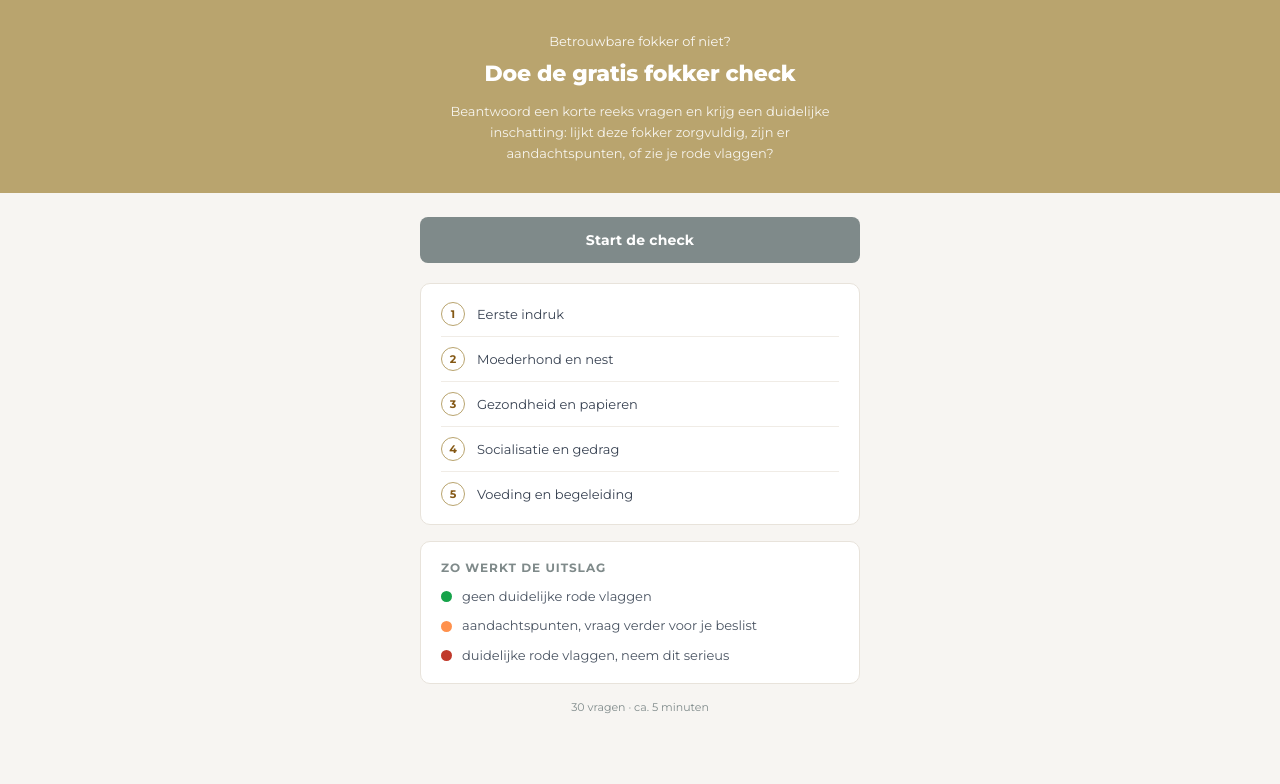
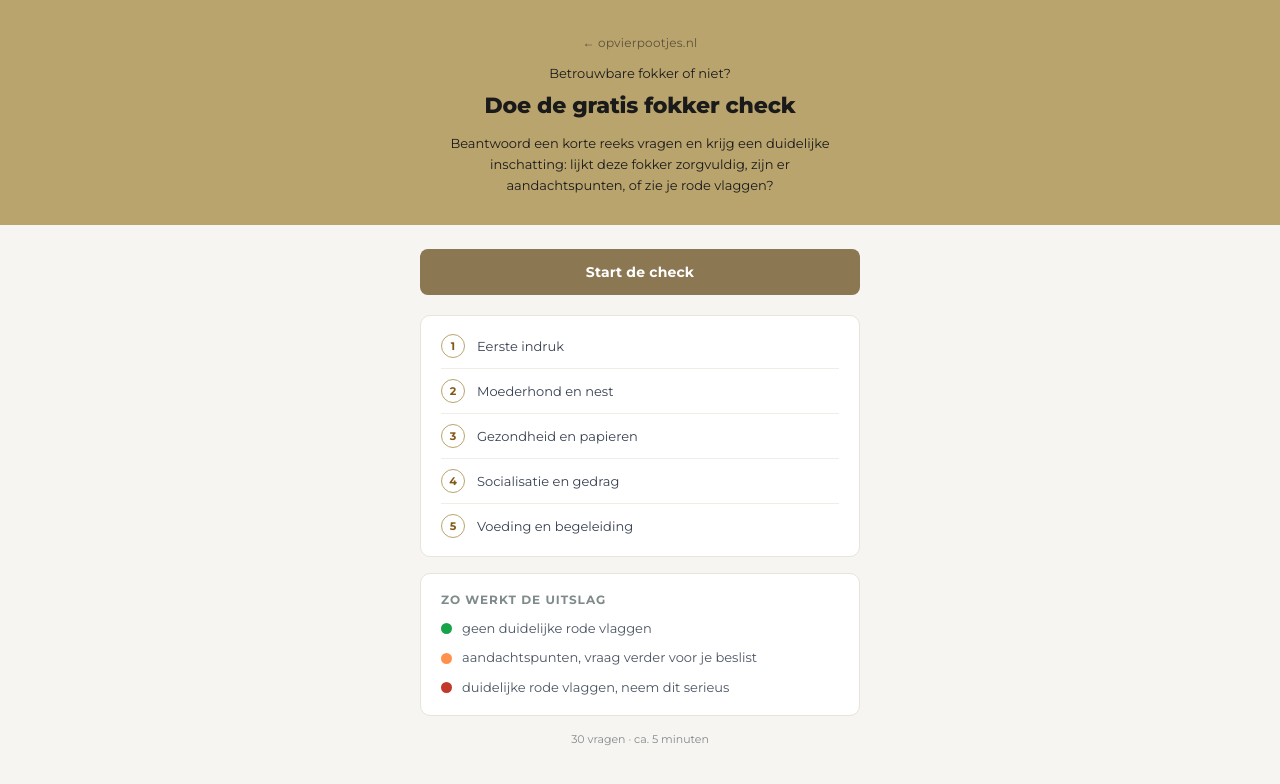
Before and after one commit to opvierpootjes-web/fokkercheck, a React (Vite) app: page / in a window 1280 px wide. Shown: the top 784 px of the page. Built offline with nearby package versions, Linux system fonts and the light colour scheme.

Commit message:
headertekst zwart, knoppen wit

```diff
--- a/src/App.jsx
+++ b/src/App.jsx
@@ -328,15 +328,18 @@ function StartScreen({ onStart }) {
   return (
     <div style={{ minHeight: '100vh', background: '#f7f5f2', fontFamily: 'Montserrat, Helvetica Neue, Arial, sans-serif', color: C.dark }}>
       <div style={{ background: C.copperLight, padding: '32px 28px 28px', textAlign: 'center' }}>
-        <p style={{ margin: '0 0 8px', fontSize: 13, color: 'rgba(255,255,255,0.92)', lineHeight: 1.5 }}>Betrouwbare fokker of niet?</p>
-        <h1 style={{ margin: '0 0 14px', fontSize: 22, fontWeight: 800, color: '#fff', letterSpacing: '-0.01em' }}>Doe de gratis fokker check</h1>
-        <p style={{ margin: 0, fontSize: 13, color: 'rgba(255,255,255,0.88)', lineHeight: 1.65, maxWidth: 380, marginLeft: 'auto', marginRight: 'auto' }}>
+        <a href="https://www.opvierpootjes.nl" style={{ display: 'inline-block', marginBottom: 14, fontSize: 12, color: 'rgba(0,0,0,0.5)', textDecoration: 'none', letterSpacing: '0.02em' }}>
+          ← opvierpootjes.nl
+        </a>
+        <p style={{ margin: '0 0 8px', fontSize: 13, color: '#1a1a1a', lineHeight: 1.5 }}>Betrouwbare fokker of niet?</p>
+        <h1 style={{ margin: '0 0 14px', fontSize: 22, fontWeight: 800, color: '#1a1a1a', letterSpacing: '-0.01em' }}>Doe de gratis fokker check</h1>
+        <p style={{ margin: 0, fontSize: 13, color: '#1a1a1a', lineHeight: 1.65, maxWidth: 380, marginLeft: 'auto', marginRight: 'auto' }}>
           Beantwoord een korte reeks vragen en krijg een duidelijke inschatting: lijkt deze fokker zorgvuldig, zijn er aandachtspunten, of zie je rode vlaggen?
         </p>
       </div>
       <div style={{ padding: '24px 20px 48px', maxWidth: 480, margin: '0 auto' }}>
         <button onClick={onStart}
-          style={{ fontFamily: 'inherit', display: 'block', width: '100%', background: C.grey, color: '#fff', fontSize: 14, fontWeight: 700, padding: '14px 24px', borderRadius: 8, border: 'none', cursor: 'pointer', marginBottom: 20, letterSpacing: '0.01em', transition: 'opacity 0.2s' }}
+          style={{ fontFamily: 'inherit', display: 'block', width: '100%', background: '#8b7752', color: '#fff', fontSize: 14, fontWeight: 700, padding: '14px 24px', borderRadius: 8, border: 'none', cursor: 'pointer', marginBottom: 20, letterSpacing: '0.01em', transition: 'opacity 0.2s' }}
           onMouseOver={e => e.currentTarget.style.opacity = '0.85'} onMouseOut={e => e.currentTarget.style.opacity = '1'}>
           Start de check
         </button>
@@ -376,7 +379,7 @@ function ThemeScreen({ theme, idx, total, answers, onAns, onNext, onPrev }) {
         </div>
         <LiveBadge answers={answers} />
       </div>
-      <div style={{ background: C.copperLight, color: '#fff', padding: '18px 20px 16px' }}>
+      <div style={{ background: C.copperLight, color: '#1a1a1a', padding: '18px 20px 16px' }}>
         <h2 style={{ margin: 0, fontSize: 17, fontWeight: 800 }}>{theme.name}</h2>
       </div>
       <div style={{ flex: 1, padding: '14px 16px 8px', maxWidth: 600, margin: '0 auto', width: '100%' }}>
@@ -388,7 +391,7 @@ function ThemeScreen({ theme, idx, total, answers, onAns, onNext, onPrev }) {
         <div style={{ display: 'flex', gap: 10, maxWidth: 600, margin: '0 auto' }}>
           <button onClick={onPrev} style={{ fontFamily: 'inherit', flexShrink: 0, padding: '10px 18px', borderRadius: 8, border: '1.5px solid #e8e3db', background: '#fff', color: C.grey, fontWeight: 600, fontSize: 13, cursor: 'pointer' }}>Vorige</button>
           <button onClick={onNext} disabled={!allDone}
-            style={{ fontFamily: 'inherit', flex: 1, padding: '10px 18px', borderRadius: 8, border: 'none', background: allDone ? C.grey : '#e5e7eb', color: allDone ? '#fff' : '#9ca3af', fontWeight: 700, fontSize: 13, cursor: allDone ? 'pointer' : 'default', transition: 'opacity 0.2s' }}
+            style={{ fontFamily: 'inherit', flex: 1, padding: '10px 18px', borderRadius: 8, border: 'none', background: allDone ? '#8b7752' : '#e5e7eb', color: allDone ? '#fff' : '#9ca3af', fontWeight: 700, fontSize: 13, cursor: allDone ? 'pointer' : 'default', transition: 'opacity 0.2s' }}
             onMouseOver={e => allDone && (e.currentTarget.style.opacity = '0.85')} onMouseOut={e => (e.currentTarget.style.opacity = '1')}>
             {isLast ? 'Bekijk uitslag' : 'Volgende thema'}
           </button>
@@ -489,7 +492,11 @@ function ResultScreen({ answers, onRestart }) {
         </div>
 
         <button onClick={onRestart} style={{ fontFamily: 'inherit', width: '100%', background: '#fff', color: C.grey, fontSize: 13, fontWeight: 600, padding: '11px 24px', borderRadius: 8, border: '1.5px solid #e8e3db', cursor: 'pointer', marginTop: 4 }}>Opnieuw beginnen</button>
-        <p style={{ textAlign: 'center', fontSize: 11, color: C.copperLight, marginTop: 16, fontWeight: 700, letterSpacing: '0.04em' }}>Op Vier Pootjes · opvierpootjes.nl</p>
+        <p style={{ textAlign: 'center', marginTop: 16 }}>
+          <a href="https://www.opvierpootjes.nl" style={{ fontSize: 11, color: C.copperLight, fontWeight: 700, letterSpacing: '0.04em', textDecoration: 'none' }}>
+            ← Terug naar opvierpootjes.nl
+          </a>
+        </p>
       </div>
     </div>
   );
```
